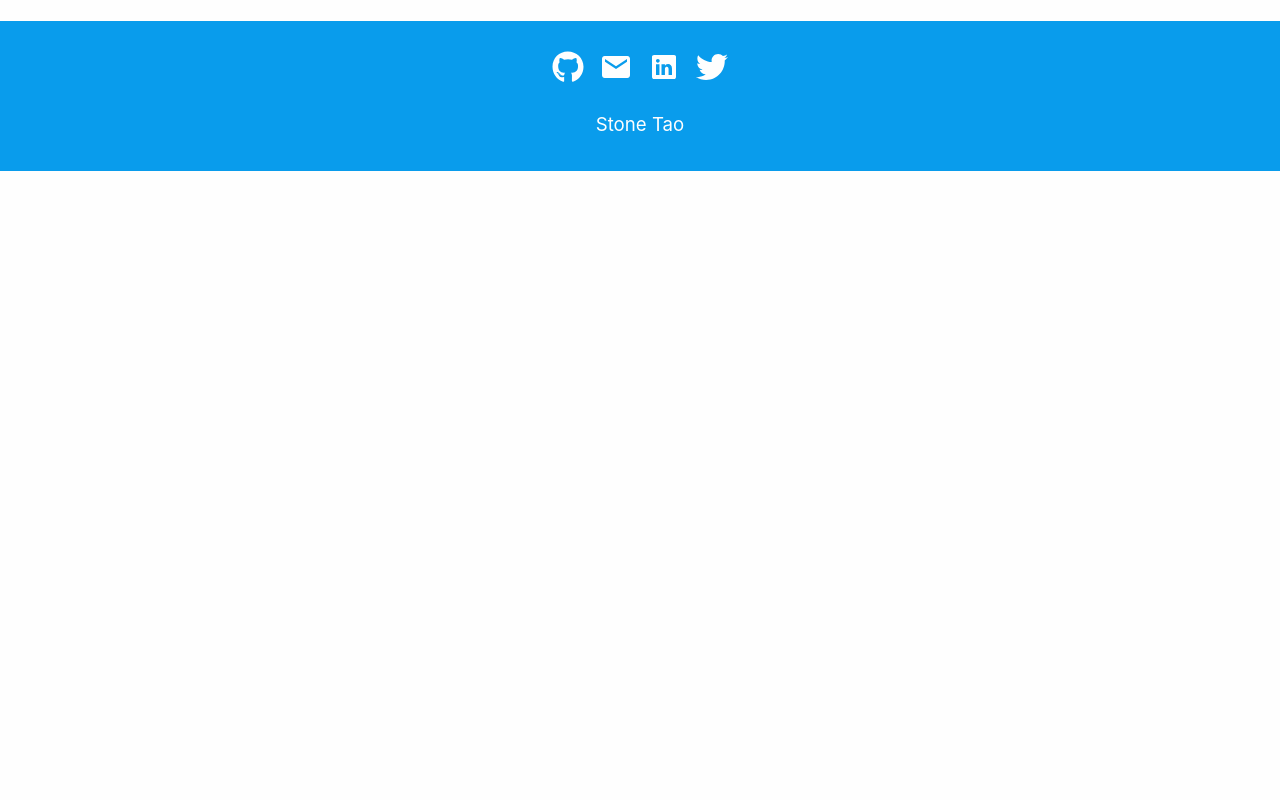
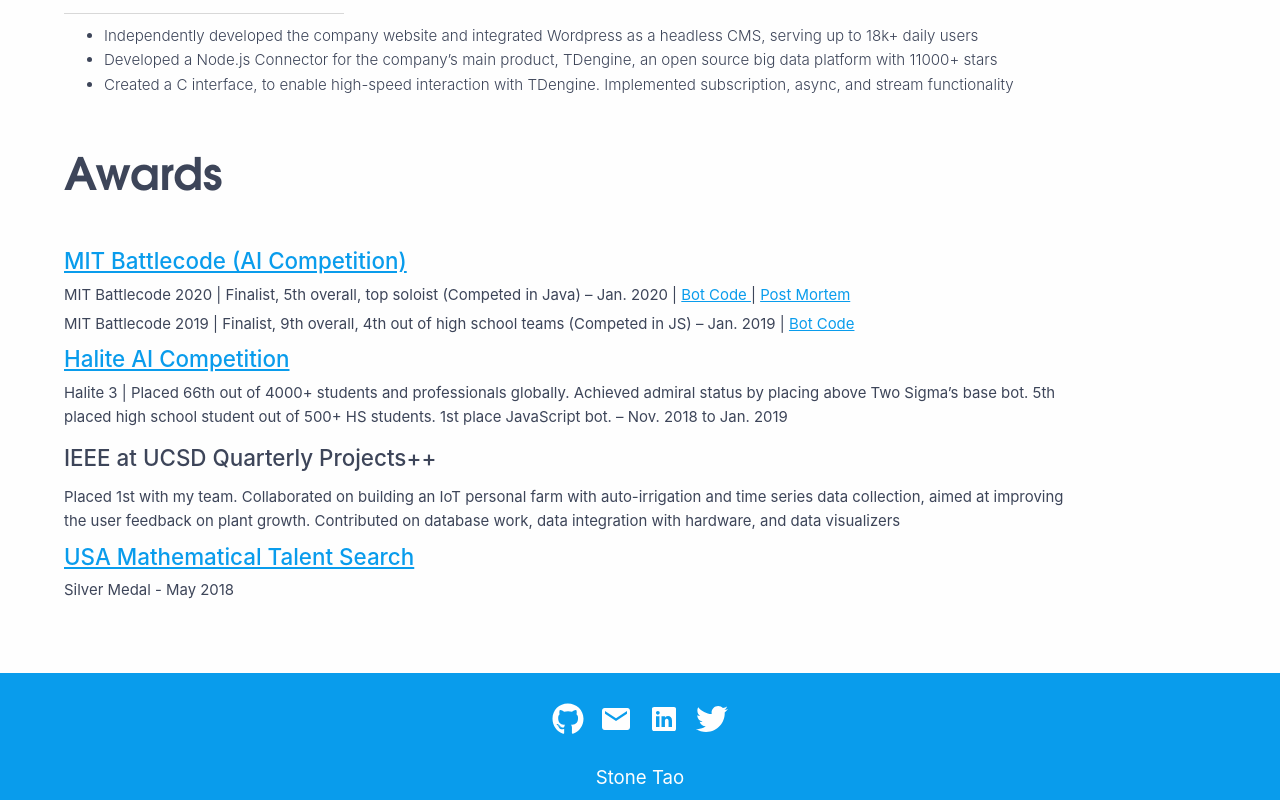
Before and after one commit to StoneT2000/StoneT2000.github.io, a React (Create React App) app: page / in a window 1280 px wide. Shown: the part 2500-3300 px from the top of the page. Before the commit the page ends 2671 px from the top, so only its background shows below. Built offline with nearby package versions, Linux system fonts and the light colour scheme.

Commit message:
award module

```diff
--- /dev/null
+++ b/src/components/AwardModule/index.css
@@ -0,0 +1,24 @@
+.AwardModule p,
+.AwardModule ul {
+  margin-bottom: 5px;
+  margin-top: 5px;
+  font-size: 0.8rem;
+}
+.AwardModule h3 {
+  margin-bottom: 0;
+  margin-top: 0;
+}
+.AwardModule .award-title {
+  font-size: 1.2rem;
+  padding-bottom: 5px;
+  font-weight: 500;
+  margin-top: 10px;
+}
+.AwardModule .award-title::before {
+  top:auto;
+  bottom:calc(-1px);
+}
+.AwardModule .award-title:hover::before {
+  top:auto;
+  bottom:calc(-1px);
+}
--- /dev/null
+++ b/src/components/AwardModule/index.tsx
@@ -0,0 +1,22 @@
+import React from 'react';
+import './index.css';
+type AwardModuleProps = {
+  link: string | null;
+  title: string;
+  details: string;
+};
+const AwardModule = ({ link, title, details }: AwardModuleProps) => {
+  return (
+    <div className="AwardModule">
+      {link ? (
+        <a href={link} className="award-title">
+          {title}
+        </a>
+      ) : (
+        <div className="award-title">{title}</div>
+      )}
+      <div dangerouslySetInnerHTML={{ __html: details }}></div>
+    </div>
+  );
+};
+export default AwardModule;
--- a/src/pages/Home/index.tsx
+++ b/src/pages/Home/index.tsx
@@ -1,6 +1,7 @@
 import React from 'react';
 import ProjectCard from '../../components/ProjectCard';
 import WorkModule from '../../components/WorkModule';
+import AwardModule from '../../components/AwardModule';
 import DefaultLayout from '../layouts/DefaultLayout';
 import './index.css';
 import logo from './logo.png';
@@ -91,6 +92,44 @@
       logoImage: 'assets/taosdata.png',
     },
   ];
+
+  const awards = [
+    {
+      details: `<p>
+      MIT Battlecode 2020 | Finalist, 5th overall, top soloist (Competed in
+      Java) – Jan. 2020 |
+      <a href="https://github.com/StoneT2000/Battlecode2020/" target="blank">
+        Bot Code
+      </a>
+      | <a href="https://stonet2000.github.io/battlecode/2020">Post Mortem</a>
+    </p>
+    <p>
+      MIT Battlecode 2019 | Finalist, 9th overall, 4th out of high school
+      teams (Competed in JS) – Jan. 2019 |
+      <a href="https://github.com/StoneT2000/BC19/" target="blank">
+        Bot Code
+      </a>
+    </p>`,
+      link: 'http://battlecode.org/',
+      title: 'MIT Battlecode (AI Competition)',
+    },
+    {
+      title: 'Halite AI Competition',
+      link: 'https://halite.io/',
+      details: `<p>Halite 3 | Placed 66th out of 4000+ students and professionals globally. Achieved admiral status by placing above Two Sigma’s base bot. 5th placed high school student out of 500+ HS students. 1st place JavaScript bot. – Nov. 2018 to Jan. 2019</p>`,
+    },
+    {
+      title: 'IEEE at UCSD Quarterly Projects++',
+      link: null,
+      details: `<p>Placed 1st with my team. Collaborated on building an IoT personal farm with auto-irrigation and time series data collection, aimed at improving the user feedback on plant growth. Contributed on database work, data integration with hardware, and data visualizers</p>`,
+    },
+    {
+      title: 'USA Mathematical Talent Search',
+      link: 'https://usamts.org/',
+      details: `<p>Silver Medal - May 2018</p>`,
+    },
+  ];
+
   return (
     <DefaultLayout>
       <div className="Home">
@@ -132,9 +171,18 @@
             <ProjectCard {...project} />
           ))}
         </div>
+        <div className="anchor" id="work-a" />
+        <h2>Experience</h2>
         <div>
           {works.map((work) => (
             <WorkModule {...work} />
+          ))}
+        </div>
+        <div className="anchor" id="awards-a" />
+        <h2>Awards</h2>
+        <div>
+          {awards.map((award) => (
+            <AwardModule {...award} />
           ))}
         </div>
       </div>
```
